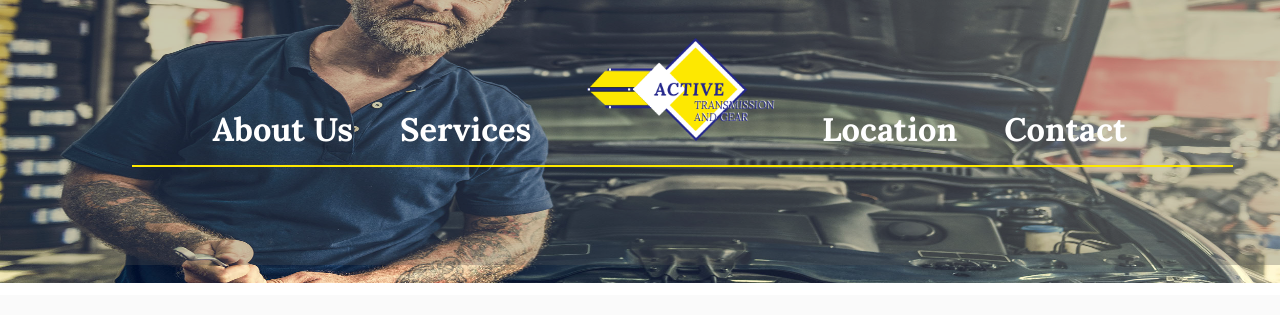
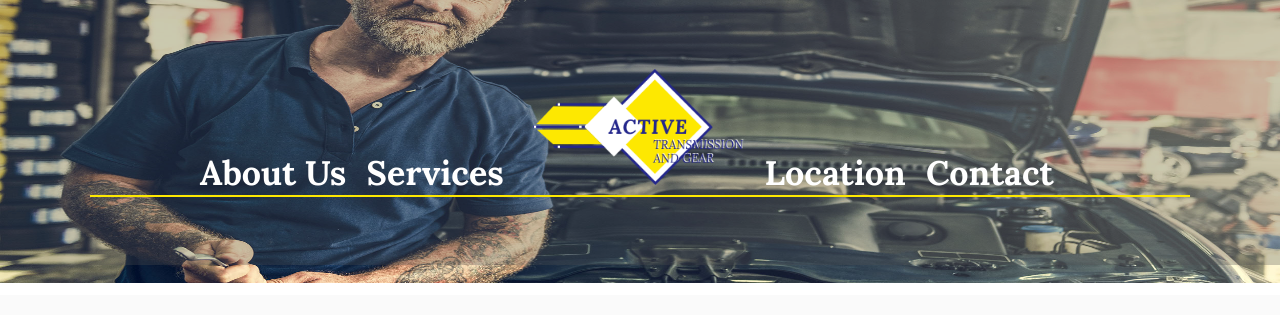
Before and after one commit to RobnettSean22/activeTansmission, a React (Create React App) app: page /aboutus in a window 1280 px wide. Shown: the top 315 px of the page. Built offline with nearby package versions, Linux system fonts and the light colour scheme.

Commit message:
perfecting media quieries for screen sizes. have the time since still do not have content that needs to be added

```diff
--- a/src/components/AboutUs.jsx
+++ b/src/components/AboutUs.jsx
@@ -11,6 +11,9 @@ const MissionContainer = styled.div`
   flex-direction: column;
   align-items: center;
   background: rgb(250, 250, 250);
+  @media ${(props) => props.theme.mediaQueries.media998} {
+    height: 490px;
+  }
   @media ${(props) => props.theme.mediaQueries.media576} {
     height: 490px;
   }
@@ -23,6 +26,12 @@ const MissionTitle = styled.div`
   display: flex;
   justify-content: flex-start;
   align-items: flex-end;
+  @media ${(props) => props.theme.mediaQueries.media998} {
+    width: 100%;
+    justify-content: center;
+    align-items: center;
+    height: 100px;
+  }
   @media ${(props) => props.theme.mediaQueries.media576} {
     width: 100%;
     justify-content: center;
@@ -35,12 +44,14 @@ const MissionDescription = styled.div`
   height: 469px;
   display: flex;
   justify-content: flex-start;
+  @media ${(props) => props.theme.mediaQueries.media998} {
+    flex-direction: column;
+    align-items: center;
+    width: 100%;
+    height: 300px;
+  }
   @media ${(props) => props.theme.mediaQueries.media576} {
-    flex-direction: column;
-
-    align-items: center;
     /* background: red; */
-    width: 100%;
     height: 300px;
   }
 `;
@@ -48,6 +59,9 @@ const MissionStatement = styled.div`
   width: 708px;
   height: 344px;
   margin: 0 47px 0 0;
+  @media ${(props) => props.theme.mediaQueries.media998} {
+    margin: 0;
+  }
   @media ${(props) => props.theme.mediaQueries.media576} {
     width: 395px;
     height: 196px;
@@ -65,11 +79,15 @@ const OwnerInfo = styled.div`
   display: flex;
   flex-direction: column;
   justify-content: flex-start;
+  @media ${(props) => props.theme.mediaQueries.media998} {
+    width: 100%;
+    height: 229px;
+    align-items: center;
+  }
   @media ${(props) => props.theme.mediaQueries.media576} {
     width: 414px;
     height: 229px;
 
-    align-items: center;
     background: green;
     img {
       width: 159px;
@@ -131,11 +149,14 @@ const Employee = styled.div`
   justify-content: flex-start;
 
   margin-bottom: 133px;
-  @media ${(props) => props.theme.mediaQueries.media576} {
+  @media ${(props) => props.theme.mediaQueries.media998} {
     width: 100%;
-
+    height: 400px;
     flex-direction: column;
     align-items: center;
+    margin-bottom: 50px;
+  }
+  @media ${(props) => props.theme.mediaQueries.media576} {
     margin-bottom: 50px;
   }
 `;
@@ -152,8 +173,9 @@ const About = styled.div`
   p {
     line-height: 1.4;
   }
-  @media ${(props) => props.theme.mediaQueries.media576} {
+  @media ${(props) => props.theme.mediaQueries.media998} {
     width: 100%;
+
     margin-right: 0;
     background: blue;
     display: flex;
@@ -161,16 +183,31 @@ const About = styled.div`
     justify-content: flex-start;
     flex-direction: column;
   }
+  @media ${(props) => props.theme.mediaQueries.media576} {
+    /* width: 100%;
+    margin-right: 0;
+    background: blue;
+    display: flex;
+    align-items: center;
+    justify-content: flex-start;
+    flex-direction: column; */
+  }
 `;
 const ProfilePicContain = styled.div`
   width: 307px;
   height: 230px;
   transform: skew(-20deg);
   background: brown;
+
+  @media ${(props) => props.theme.mediaQueries.media998} {
+    width: 207px;
+    height: 207px;
+    margin-top: 20px;
+    transform: none;
+  }
   @media ${(props) => props.theme.mediaQueries.media576} {
     width: 159.5px;
     height: 147.1px;
-    transform: none;
   }
 `;
 const AboutUs = (props) => {
--- a/src/components/Header.jsx
+++ b/src/components/Header.jsx
@@ -24,12 +24,19 @@ const LinksContainer = styled.div`
   width: 100%;
   height: 265px;
   background: rgb(80, 80, 80, 0.3);
+  display: flex;
+  justify-content: center;
+  align-items: center;
 `;
 const LinkDirectory = styled.div`
   width: 86%;
   height: 126.5px;
-  margin: 38px 132px 0px 132px;
+
   border-bottom: 2px solid rgb(253, 232, 1);
+  display: flex;
+
+  justify-content: space-evenly;
+  align-items: center;
   @media ${(props) => props.theme.mediaQueries.media850} {
   }
 
@@ -39,77 +46,102 @@ const LinkDirectory = styled.div`
 `;
 const SiteLinks = styled.ul`
   list-style: none;
-  margin: 0 80.5px 0 80.5px;
+  display: inline;
   padding: 0;
+  width: 75%;
   & li {
     display: inline;
-    font-size: 32.6px;
+    font-size: 36px;
     font-family: "Lora", serif;
     font-weight: 700;
+    padding-right: 3%;
 
-    padding-right: 72px;
     a {
       text-decoration: none;
       color: rgb(255, 255, 255);
     }
     img {
-      width: 187px;
-      height: 102.3px;
+      width: 24%;
     }
   }
   @media ${(props) => props.theme.mediaQueries.media1365} {
+    width: 80%;
     & li {
-      padding-right: 5%;
-
+      font-size: 34px;
+      padding-right: 2.3%;
       img {
-        width: 20%;
+        width: 24%;
         height: 25%;
       }
     }
   }
   @media ${(props) => props.theme.mediaQueries.media1230} {
     & li {
-      padding-right: 4%;
+      font-size: 32px;
+      padding-right: 2%;
+      img {
+        width: 25%;
+      }
     }
   }
   @media ${(props) => props.theme.mediaQueries.media1170} {
+    margin-bottom: 45px;
+    width: 90%;
     & li {
-      font-size: 27px;
-      padding-right: 4%;
+      font-size: 30px;
+      padding-right: 2%;
+
+      img {
+        width: 28%;
+      }
     }
   }
   @media ${(props) => props.theme.mediaQueries.media998} {
+    width: 95%;
     & li {
-      font-size: 22.5px;
+      font-size: 26px;
       padding-right: 3%;
+
       img {
-        width: 23%;
-        height: 28%;
+        width: 26%;
       }
     }
   }
   @media ${(props) => props.theme.mediaQueries.media850} {
+    margin-left: 1%;
+    width: 99%;
     & li {
-      font-size: 21px;
+      font-size: 24px;
+
       padding-right: 3%;
       img {
-        width: 24%;
+        width: 27%;
         height: 29%;
       }
     }
   }
   @media ${(props) => props.theme.mediaQueries.media768} {
-    margin: 0 0 0 5%;
+    margin-left: 1%;
     & li {
-      font-size: 23px;
-      padding-right: 2%;
+      font-size: 20px;
+      padding-right: 3%;
 
       img {
-        width: 145px;
-        height: 87.3px;
+        width: 27%;
       }
     }
   }
+  @media ${(props) => props.theme.mediaQueries.media650} {
+    & li {
+      font-size: 17px;
+      padding-right: 3%;
+
+      img {
+        width: 28%;
+        height: 25%;
+      }
+    }
+  } ;
 `;
 const LastLink = styled.li`
   padding: 0 !important;
--- a/src/components/theme/theme.js
+++ b/src/components/theme/theme.js
@@ -22,6 +22,7 @@ export default {
     media998: `screen and (max-width:998px)`,
     media850: `screen and (max-width:850px)`,
     media768: `screen and (max-width:768px)`,
+    media650: `screen and (max-width:650px)`,
     media576: `screen and (max-width:576px)`,
 
     mediaQueriesMobible: {
```
Also changed, not shown: 1 other file (tests, documents, lock files or other folders).
